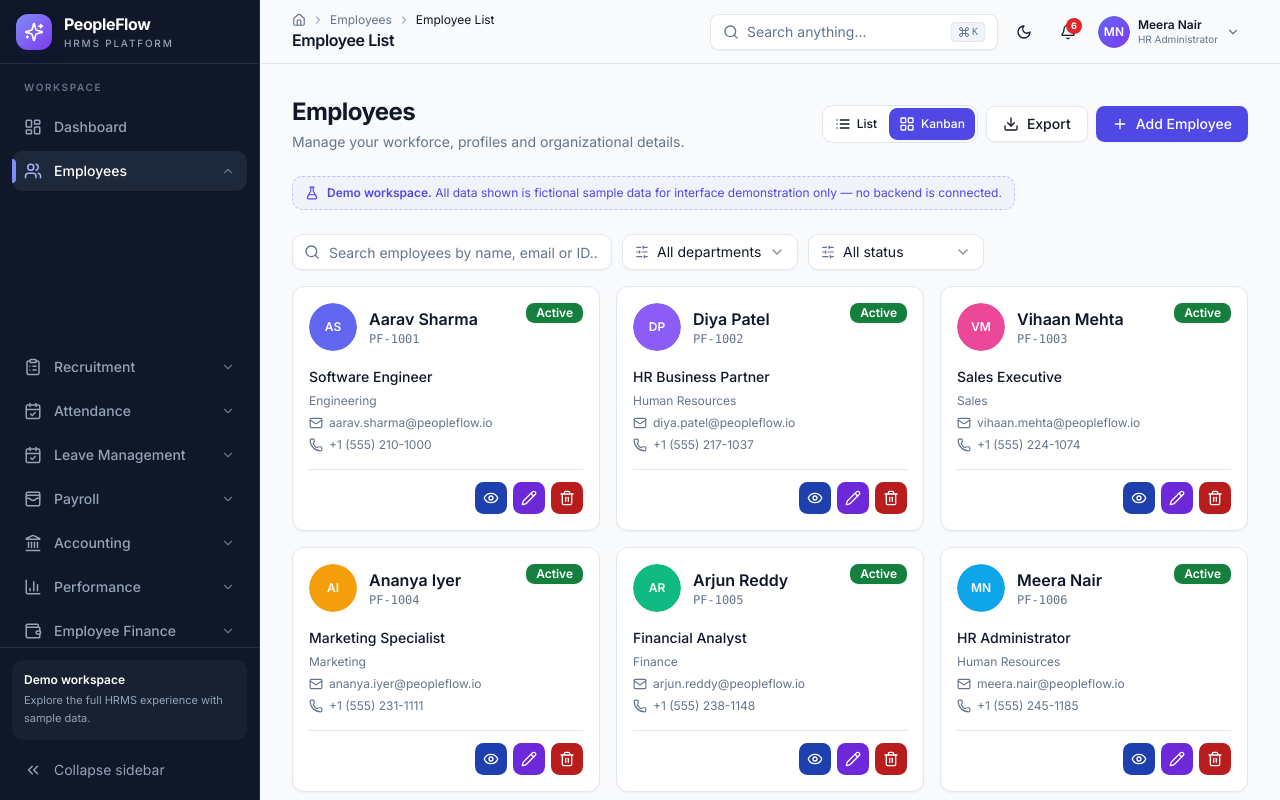
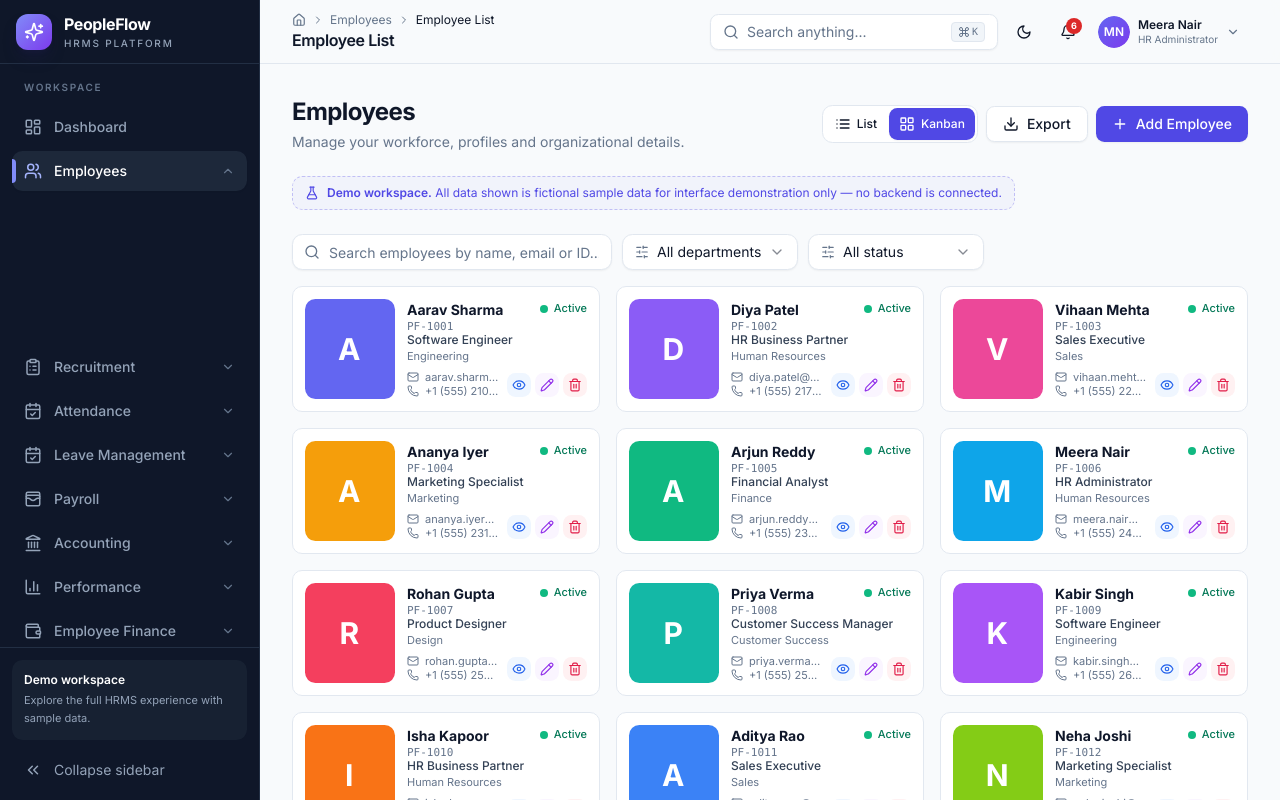
Before and after one commit to RAKIB6348/hrms-system, a React (Vite) app in the folder frontend/: page /employees in a window 1280 px wide. Both pictures are taken after a click on the button "Kanban". Shown: the top 800 px of the page. Built offline with nearby package versions, Linux system fonts and the light colour scheme.

Commit message:
feat(employees): redesign employee kanban view with compact Odoo-inspired horizontal cards

```diff
--- a/frontend/src/pages/employees/EmployeeList.tsx
+++ b/frontend/src/pages/employees/EmployeeList.tsx
@@ -14,11 +14,24 @@ import { Avatar, AvatarFallback } from '@/components/ui/avatar'
 import { Badge } from '@/components/ui/badge'
 import { Card } from '@/components/ui/card'
 import { Dialog, DialogContent, DialogDescription, DialogHeader, DialogTitle } from '@/components/ui/dialog'
+import { Tooltip, TooltipContent, TooltipTrigger } from '@/components/ui/tooltip'
 import { EmployeeForm, employeeFromFormValues } from '@/features/employees/EmployeeForm'
 import { useEmployeeStore } from '@/hooks/use-employee-store'
 import { departments } from '@/mocks/data'
-import { formatCurrency, initials } from '@/lib/utils'
+import { cn, formatCurrency, initials } from '@/lib/utils'
 import type { Employee } from '@/types'
+
+const statusIndicatorConfig: Record<string, { dot: string; text: string }> = {
+  Active: { dot: 'bg-emerald-500', text: 'text-emerald-700 dark:text-emerald-400' },
+  Inactive: { dot: 'bg-slate-400', text: 'text-slate-600 dark:text-slate-400' },
+  'On Leave': { dot: 'bg-amber-500', text: 'text-amber-700 dark:text-amber-400' },
+  Terminated: { dot: 'bg-rose-500', text: 'text-rose-700 dark:text-rose-400' },
+  Probation: { dot: 'bg-indigo-500', text: 'text-indigo-700 dark:text-indigo-400' },
+}
+
+function getStatusIndicator(status: string) {
+  return statusIndicatorConfig[status] ?? { dot: 'bg-slate-400', text: 'text-slate-600 dark:text-slate-400' }
+}
 
 const filters: TableFilter<Employee>[] = [
   { key: 'department', label: 'Departments', options: departments.map((d) => d.name), value: (r) => r.department },
@@ -48,7 +61,7 @@ export default function EmployeeList() {
 
   const visibleEmployees = useMemo(() => rows.filter((row) => {
     const matchesQuery = query.trim() === '' || JSON.stringify(row).toLowerCase().includes(query.trim().toLowerCase())
-    return filters.every((filter) => {
+    return matchesQuery && filters.every((filter) => {
       const selected = filterValues[filter.key]
       return !selected || selected === 'all' || filter.value(row) === selected
     })
@@ -151,35 +164,126 @@ export default function EmployeeList() {
           {visibleEmployees.length === 0 ? (
             <Card><EmptyState title="No employees found" description="Try adjusting your search or filters." /></Card>
           ) : (
-            <div className="grid grid-cols-1 gap-4 md:grid-cols-2 xl:grid-cols-3 2xl:grid-cols-4">
+            <div className="grid grid-cols-1 gap-4 md:grid-cols-2 lg:grid-cols-3 2xl:grid-cols-4">
               {visibleEmployees.map((emp) => {
                 const name = `${emp.firstName} ${emp.lastName}`
+                const initialLetter = emp.firstName ? emp.firstName.charAt(0).toUpperCase() : 'E'
+                const statusStyle = getStatusIndicator(emp.status)
+
                 return (
-                  <Card key={emp.id} className="p-4 transition-all duration-150 hover:-translate-y-0.5 hover:shadow-md">
-                    <div className="flex items-start justify-between gap-3">
-                      <div className="flex min-w-0 items-center gap-3">
-                        <Avatar className="h-12 w-12 shrink-0">
-                          <AvatarFallback style={{ backgroundColor: emp.avatarColor, color: '#fff' }}>{initials(name)}</AvatarFallback>
-                        </Avatar>
-                        <div className="min-w-0">
-                          <p className="truncate font-semibold">{name}</p>
-                          <p className="truncate font-mono text-xs text-muted-foreground">{emp.employeeId}</p>
+                  <div
+                    key={emp.id}
+                    onClick={() => navigate(`/employees/${emp.id}`)}
+                    className="group relative flex items-center p-3 gap-3 rounded-[10px] bg-white dark:bg-slate-900 border border-[#E2E8F0] dark:border-slate-800 shadow-xs hover:shadow-md hover:-translate-y-0.5 hover:border-slate-300 dark:hover:border-slate-700 transition-all duration-200 cursor-pointer overflow-hidden min-h-[125px] max-h-[145px]"
+                  >
+                    {/* Left: Square Avatar (approx 90 x 100px) */}
+                    <div
+                      className="relative flex h-[100px] w-[90px] shrink-0 items-center justify-center rounded-lg overflow-hidden select-none"
+                      style={{ backgroundColor: emp.avatarColor || '#6366F1' }}
+                    >
+                      {emp.photoUrl ? (
+                        <img src={emp.photoUrl} alt={name} className="h-full w-full object-cover" />
+                      ) : (
+                        <span className="text-3xl font-bold tracking-wider text-white">
+                          {initialLetter}
+                        </span>
+                      )}
+                    </div>
+
+                    {/* Right: Employee Information */}
+                    <div className="flex-1 min-w-0 h-[100px] flex flex-col justify-between py-0.5">
+                      {/* Top Row: Name, ID and Status Indicator */}
+                      <div className="flex items-start justify-between gap-1.5">
+                        <div className="min-w-0 pr-1">
+                          <p className="truncate text-sm font-bold text-[#0F172A] dark:text-slate-100 leading-tight group-hover:text-primary transition-colors">
+                            {name}
+                          </p>
+                          <p className="font-mono text-[11px] text-[#64748B] dark:text-slate-400 leading-none mt-0.5">
+                            {emp.employeeId}
+                          </p>
+                        </div>
+                        {/* Status Indicator */}
+                        <div className="flex items-center gap-1.5 shrink-0 pt-0.5">
+                          <span className={cn('h-2 w-2 rounded-full shrink-0', statusStyle.dot)} />
+                          <span className={cn('text-[11px] font-medium leading-none', statusStyle.text)}>
+                            {emp.status}
+                          </span>
                         </div>
                       </div>
-                      <StatusBadge status={emp.status} />
+
+                      {/* Middle: Designation & Department */}
+                      <div className="min-w-0 leading-tight">
+                        <p className="truncate text-xs font-medium text-slate-700 dark:text-slate-300">
+                          {emp.designation}
+                        </p>
+                        <p className="truncate text-[11px] text-[#64748B] dark:text-slate-400 mt-0.5">
+                          {emp.department}
+                        </p>
+                      </div>
+
+                      {/* Bottom Row: Contact Info & Action Buttons */}
+                      <div className="flex items-end justify-between gap-2 mt-auto">
+                        <div className="min-w-0 space-y-0.5">
+                          <p className="flex items-center gap-1.5 truncate text-[11px] text-[#64748B] dark:text-slate-400 leading-none">
+                            <Mail className="h-3 w-3 shrink-0 text-[#64748B] dark:text-slate-400" />
+                            <span className="truncate">{emp.email}</span>
+                          </p>
+                          <p className="flex items-center gap-1.5 truncate text-[11px] text-[#64748B] dark:text-slate-400 leading-none">
+                            <Phone className="h-3 w-3 shrink-0 text-[#64748B] dark:text-slate-400" />
+                            <span className="truncate">{emp.phone}</span>
+                          </p>
+                        </div>
+
+                        {/* Bottom-right Action Buttons */}
+                        <div
+                          className="flex items-center gap-1 shrink-0"
+                          onClick={(e) => e.stopPropagation()}
+                        >
+                          <Tooltip>
+                            <TooltipTrigger asChild>
+                              <button
+                                type="button"
+                                aria-label={`View ${name}`}
+                                onClick={() => navigate(`/employees/${emp.id}`)}
+                                className="inline-flex h-6 w-6 items-center justify-center rounded-md bg-blue-50 text-blue-600 transition-colors hover:bg-blue-100 hover:text-blue-700 dark:bg-blue-950/60 dark:text-blue-400 dark:hover:bg-blue-900/80"
+                              >
+                                <Eye className="h-3.5 w-3.5" />
+                              </button>
+                            </TooltipTrigger>
+                            <TooltipContent>View profile</TooltipContent>
+                          </Tooltip>
+
+                          <Tooltip>
+                            <TooltipTrigger asChild>
+                              <button
+                                type="button"
+                                aria-label={`Edit ${name}`}
+                                onClick={() => setEditing(emp)}
+                                className="inline-flex h-6 w-6 items-center justify-center rounded-md bg-purple-50 text-purple-600 transition-colors hover:bg-purple-100 hover:text-purple-700 dark:bg-purple-950/60 dark:text-purple-400 dark:hover:bg-purple-900/80"
+                              >
+                                <Pencil className="h-3.5 w-3.5" />
+                              </button>
+                            </TooltipTrigger>
+                            <TooltipContent>Edit employee</TooltipContent>
+                          </Tooltip>
+
+                          <Tooltip>
+                            <TooltipTrigger asChild>
+                              <button
+                                type="button"
+                                aria-label={`Delete ${name}`}
+                                onClick={() => setDeleting(emp)}
+                                className="inline-flex h-6 w-6 items-center justify-center rounded-md bg-rose-50 text-rose-600 transition-colors hover:bg-rose-100 hover:text-rose-700 dark:bg-rose-950/60 dark:text-rose-400 dark:hover:bg-rose-900/80"
+                              >
+                                <Trash2 className="h-3.5 w-3.5" />
+                              </button>
+                            </TooltipTrigger>
+                            <TooltipContent>Delete employee</TooltipContent>
+                          </Tooltip>
+                        </div>
+                      </div>
                     </div>
-                    <div className="mt-4 space-y-1.5 text-xs text-muted-foreground">
-                      <p className="truncate text-sm font-medium text-foreground">{emp.designation}</p>
-                      <p className="truncate">{emp.department}</p>
-                      <p className="flex items-center gap-1.5 truncate"><Mail className="h-3.5 w-3.5 shrink-0" />{emp.email}</p>
-                      <p className="flex items-center gap-1.5 truncate"><Phone className="h-3.5 w-3.5 shrink-0" />{emp.phone}</p>
-                    </div>
-                    <div className="mt-4 flex items-center justify-end gap-1.5 border-t pt-3">
-                      <ActionIconButton variant="view" icon={Eye} label={`View ${name}`} tooltip="View profile" onClick={() => navigate(`/employees/${emp.id}`)} />
-                      <ActionIconButton variant="edit" icon={Pencil} label={`Edit ${name}`} tooltip="Edit employee" onClick={() => setEditing(emp)} />
-                      <ActionIconButton variant="delete" icon={Trash2} label={`Delete ${name}`} tooltip="Delete employee" onClick={() => setDeleting(emp)} />
-                    </div>
-                  </Card>
+                  </div>
                 )
               })}
             </div>
```
